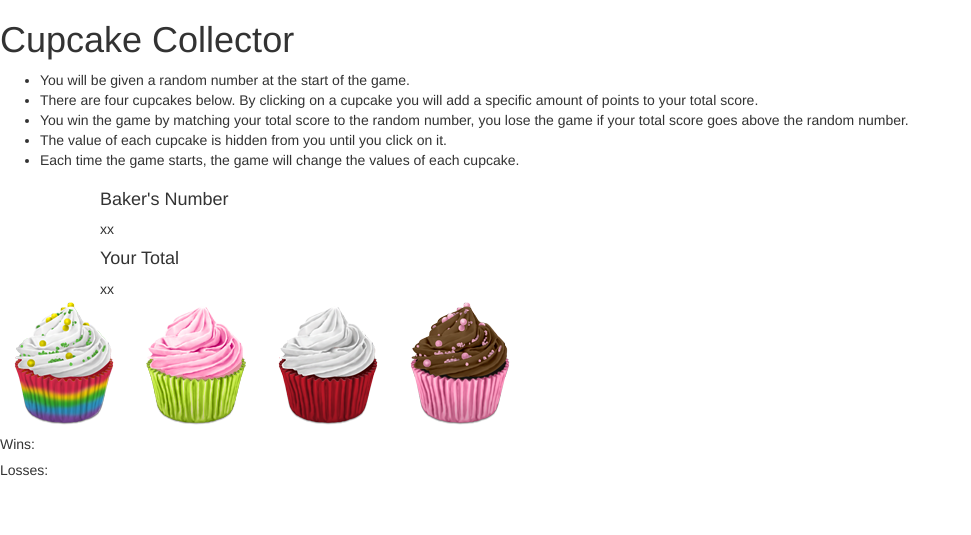
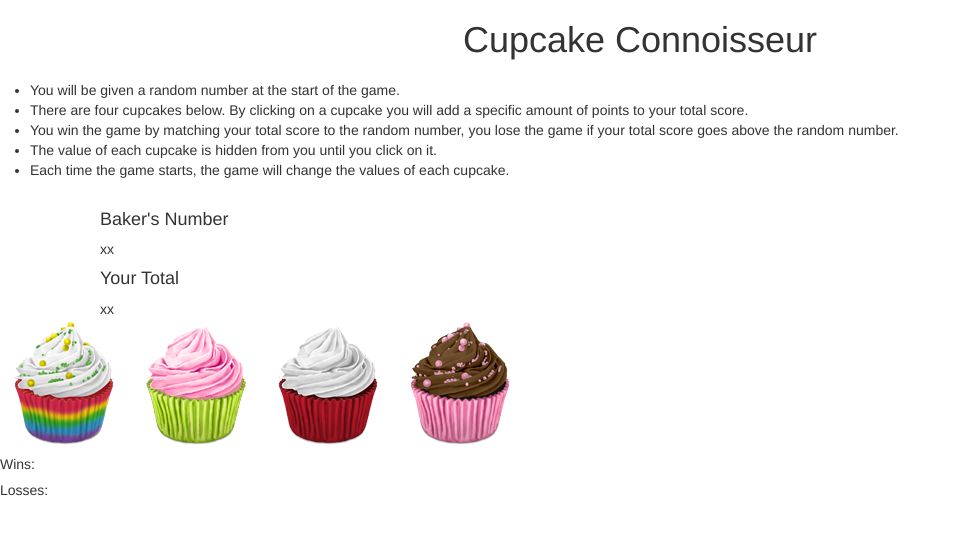
Before and after one commit to eglabe/Cupcake-Connoisseur, a PHP site: page / in a window 1280 px wide. Shown: the top 535 px of the page, without its empty margins (0-971 px from the left). Run offline with PHP 8.4, Linux system fonts and the light colour scheme.

Commit message:
global variables set

```diff
--- a/assets/css/style.css
+++ b/assets/css/style.css
@@ -1,3 +1,12 @@
 #bothNumbers {
 	margin-left: 100px;
 }
+
+
+h1 {
+	text-align: center;
+}
+
+ul {
+	padding: 10px 30px;
+	}
--- a/assets/javascript/game.js
+++ b/assets/javascript/game.js
@@ -0,0 +1,49 @@
+var wins = 0;
+var losses = 0;
+var userScore = [];
+
+var randomNumber = []
+	for (var i = 19; i <= 120; i++) {
+	randomNumber.push(i) };
+var bakerNumber = randomNumber[Math.floor(Math.random() * randomNumber.length)];
+console.log(bakerNumber);
+
+var cupcakeValues = [1, 2, 3, 4, 5, 6, 7, 8, 9, 10, 11, 12];
+var rainbow = cupcakeValues[Math.floor(Math.random() * cupcakeValues.length)];
+var pink = cupcakeValues[Math.floor(Math.random() * cupcakeValues.length)];
+var red = cupcakeValues[Math.floor(Math.random() * cupcakeValues.length)];
+var chocolate = cupcakeValues[Math.floor(Math.random() * cupcakeValues.length)];
+
+console.log(rainbow);
+console.log(pink);
+console.log(red);
+console.log(chocolate);
+
+function reset() {
+	userScore = 0;
+	bakerNumber = randomNumber[Math.floor(Math.random() * randomNumber.length)];
+	rainbow = cupcakeValues[Math.floor(Math.random() * cupcakeValues.length)];
+	pink = cupcakeValues[Math.floor(Math.random() * cupcakeValues.length)];
+	red = cupcakeValues[Math.floor(Math.random() * cupcakeValues.length)];
+	chocolate = cupcakeValues[Math.floor(Math.random() * cupcakeValues.length)];
+};
+
+
+// Set event on clicking a cupcake.
+$( ".cupcake" ).on( "click", function() {
+	console.log( "click!" );
+});
+
+// Assign cupcake var value to the click.
+
+
+// When a cupcake is clicked, it's value is added to the user's score.
+
+
+// When the user's score == the baker's number, the user wins & adds to wins counter.
+
+
+// If user score > baker's number, the user loses & adds to losses counter.
+
+
+// If user wins/loses: baker's number and cupcake values regenerate, user score back to 0.
--- a/index.html
+++ b/index.html
@@ -1,19 +1,20 @@
 <!DOCTYPE html>
 <html>
 <head>
-	<title>Cupcake Collector</title>
+	<title>Cupcake Connoisseur</title>
 	<link rel="stylesheet" href="https://maxcdn.bootstrapcdn.com/bootstrap/3.3.7/css/bootstrap.min.css" integrity="sha384-BVYiiSIFeK1dGmJRAkycuHAHRg32OmUcww7on3RYdg4Va+PmSTsz/K68vbdEjh4u" crossorigin="anonymous">
 	<link rel="stylesheet" type="text/css" href="assets/css/style.css">
 </head>
 <body>
 
+<script type="text/javascript" src="https://code.jquery.com/jquery-2.2.0.min.js"></script>
 <script type="text/javascript" src="assets/javascript/game.js"></script>
 
 <!-- Header -->
-<h1>Cupcake Collector</h1>
+<h1 class="row">Cupcake Connoisseur</h1>
 
 <!-- Instructions -->
-<ul>
+<ul class="">
 	<li>You will be given a random number at the start of the game.</li>
 	<li>There are four cupcakes below. By clicking on a cupcake you will add a specific amount of points to your total score.</li>
 	<li>You win the game by matching your total score to the random number, you lose the game if your total score goes above the random number.</li>
@@ -40,10 +41,10 @@
 
 	<!-- Cupcake Buttons -->
 	<div id="buttons">
-		<img src="assets/images/rainbow.png">
-		<img src="assets/images/pink.png">
-		<img src="assets/images/red.png">
-		<img src="assets/images/chocolate.png">
+		<img class="cupcake" id="rainbow" src="assets/images/rainbow.png">
+		<img class="cupcake" id="pink" src="assets/images/pink.png">
+		<img class="cupcake" id="red" src="assets/images/red.png">
+		<img class="cupcake" id="chocolate" src="assets/images/chocolate.png">
 	</div>
 
 	<!-- Wins/Losses -->
```
